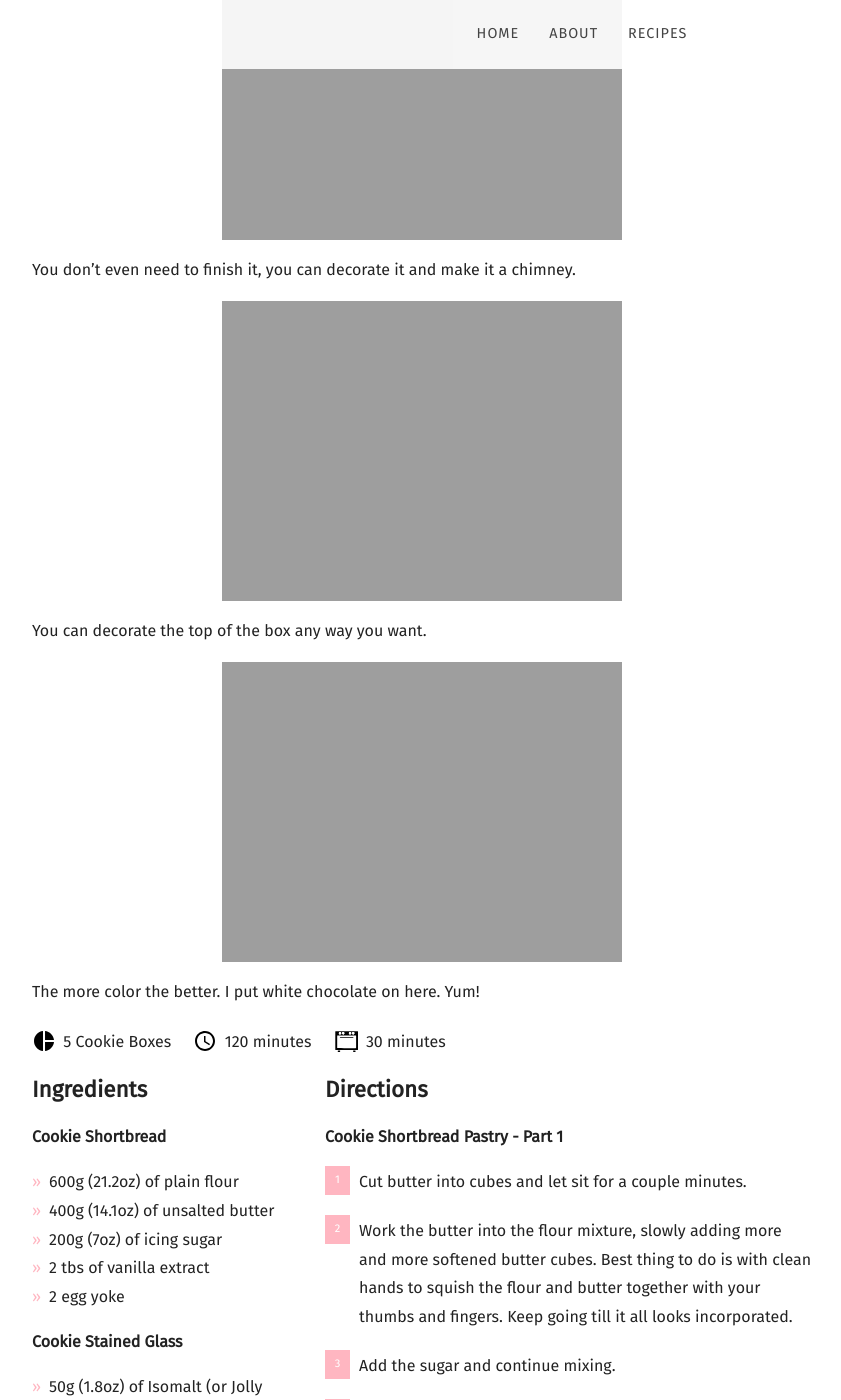
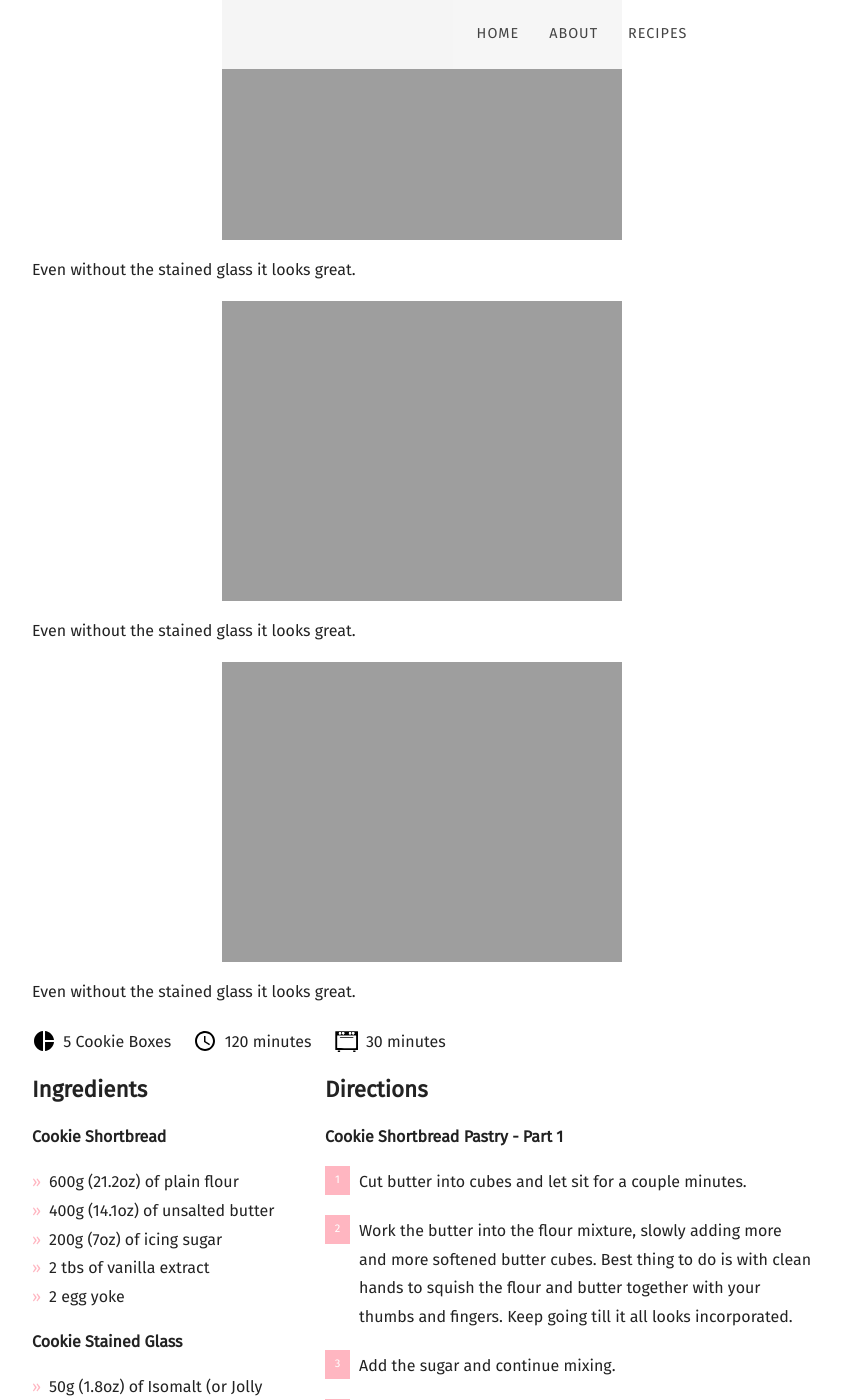
Before and after one commit to mcginleyireland/irishbaking.github.io, a Jekyll site: the page built from _posts/2022-11-11-christmas-cookie-box.md, in a window 1280 px wide and 1400 px high, scrolled down 5455 px. Shown: the whole window, without its empty margins (58-899 px from the left). Built offline with Jekyll 4.4.1, drawn with Linux system fonts in a browser that asks for light colours; nearby versions of some CDN libraries; some web fonts are replaced.

Commit message:
Updating the images and updating the cookie box recipe.

```diff
--- a/_posts/2022-11-11-christmas-cookie-box.md
+++ b/_posts/2022-11-11-christmas-cookie-box.md
@@ -120,12 +120,12 @@ Even without the stained glass it looks great.
 
 ![Cake](https://irishbaking.ie/images/Cookies/Christmas_Cookie_Box/Image_14.jpg)
 
-You don't even need to finish it, you can decorate it and make it a chimney.
+Even without the stained glass it looks great.
 
 ![Cake](https://irishbaking.ie/images/Cookies/Christmas_Cookie_Box/Image_15.jpg)
 
-You can decorate the top of the box any way you want.
+Even without the stained glass it looks great.
 
 ![Cake](https://irishbaking.ie/images/Cookies/Christmas_Cookie_Box/Image_16.jpg)
 
-The more color the better. I put white chocolate on here. Yum!
+Even without the stained glass it looks great.
```
Also changed, not shown: images/Deserts_For_Four/Brownie_Cheesecake/20210107_165307.jpg (deleted), images/Deserts_For_Four/Brownie_Cheesecake/20210109_210641.jpg (deleted), 4 other files.
